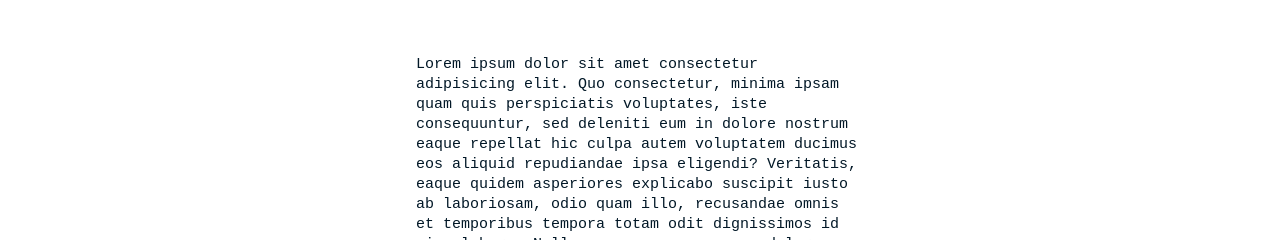
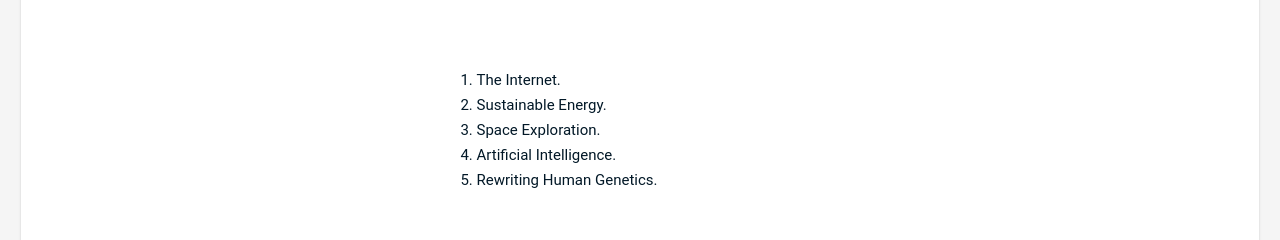
Before and after one commit to JAPlaisted/concepts, a React (Create React App) app: page /articles/variables in a window 1280 px wide. Shown: the part 516-756 px from the top of the page. Built offline with nearby package versions, Linux system fonts and the light colour scheme.

Commit message:
Elon Musks 5 Important Areas Content

```diff
--- a/src/articles/variables.js
+++ b/src/articles/variables.js
@@ -43,74 +43,13 @@
               Elon Musk’s 5 Important Areas
             </Typography>
             <Typography className="body__text" variant="h5" color="secondary">
-              <p>
-                Lorem ipsum dolor sit amet consectetur adipisicing elit. Quo
-                consectetur, minima ipsam quam quis perspiciatis voluptates,
-                iste consequuntur, sed deleniti eum in dolore nostrum eaque
-                repellat hic culpa autem voluptatem ducimus eos aliquid
-                repudiandae ipsa eligendi? Veritatis, eaque quidem asperiores
-                explicabo suscipit iusto ab laboriosam, odio quam illo,
-                recusandae omnis et temporibus tempora totam odit dignissimos id
-                eius labore. Nulla ea quo numquam quas dolorum repellendus,
-                suscipit dolores. <br />
-                <br />
-                Quod libero praesentium fuga delectus maiores error aliquid
-                expedita cum dolore, consequuntur beatae doloremque consectetur
-                repellendus perferendis, excepturi optio aspernatur. Quae dolore
-                magnam aperiam exercitationem, accusamus libero repellat nostrum
-                cum officia ea dolorem a repudiandae deleniti praesentium,
-                aspernatur, iure modi id recusandae nemo! Ipsa natus nihil fuga
-                corrupti, officia impedit laborum voluptatem esse ut sed
-                eligendi id blanditiis adipisci quae eius necessitatibus magnam
-                vel excepturi. Officia nesciunt, minus velit reprehenderit
-                deserunt ipsum, itaque obcaecati, temporibus commodi vitae harum
-                porro! Reprehenderit corporis sapiente totam sunt est qui
-                quaerat unde quibusdam recusandae aperiam in quos aliquid natus
-                consequatur hic, itaque earum veniam reiciendis perspiciatis
-                dolorem beatae quas eos? <br />
-                <br />
-                Sed facere id ad deserunt in placeat dolor aliquid nulla at
-                laborum tempora voluptas repudiandae velit architecto, vero qui
-                corrupti, maiores ipsa possimus nam neque accusantium! Suscipit
-                ex, delectus necessitatibus nihil quisquam hic aut fugiat
-                corporis quibusdam soluta debitis molestiae architecto qui optio
-                expedita magnam labore officia provident iste non alias quasi
-                incidunt commodi nam. Vero animi doloremque quam repudiandae
-                aliquid vitae eaque modi aliquam molestiae. Expedita illum a
-                molestias praesentium laboriosam sint omnis commodi ut. <br />
-                <br /> Ex magni quidem saepe amet voluptatem ea accusamus odio
-                molestias sint ab tenetur necessitatibus consectetur nostrum
-                eius eos sequi voluptas, consequuntur exercitationem explicabo
-                a! Deleniti fugiat fugit est magnam eveniet beatae, quaerat nam
-                laborum ducimus ipsa alias, aperiam enim nobis ut consequatur
-                eum inventore quasi, ab voluptatum neque repudiandae provident
-                facilis aut quidem. Tempore rerum esse cum non doloremque sequi
-                minima ipsam dolorum aliquid! Ab vel incidunt quibusdam quod
-                saepe facere natus perspiciatis unde odio veritatis, suscipit,
-                harum asperiores id eum obcaecati quo commodi quos cum ad
-                repellat nulla beatae minus iusto. Voluptatibus sapiente
-                corrupti perspiciatis asperiores excepturi labore unde? Eum,
-                nihil aspernatur optio in consequatur alias necessitatibus
-                inventore tempore mollitia. A nobis vel veritatis possimus alias
-                odit nesciunt, accusantium pariatur! Molestiae quos cupiditate
-                animi nulla vel aspernatur enim nostrum optio minus quis,
-                quaerat hic, deserunt nemo adipisci. Explicabo perspiciatis eius
-                numquam dolores vitae doloribus, amet nulla recusandae corrupti
-                velit vel totam nam debitis quod tempore architecto! Vel
-                laboriosam dolorem excepturi, explicabo totam impedit minima
-                quis sint id, corrupti animi reprehenderit rem? Iusto, modi
-                reiciendis enim consequatur magnam maiores fugit magni esse
-                illum ipsa quas tenetur beatae inventore? <br />
-                <br />
-                Asperiores, voluptatibus tempora illum nostrum unde animi hic,
-                rerum atque necessitatibus, incidunt suscipit amet minima ut ad
-                ipsum libero sit! Culpa debitis repellat quaerat, sequi
-                provident, eos alias in labore totam molestiae sed voluptates
-                pariatur minus laborum dolorem asperiores atque illo autem quod
-                modi natus, praesentium doloribus quibusdam nesciunt. Qui
-                eligendi, assumenda iure consequuntur earum inventore numquam
-                aliquam suscipit sapiente ad nobis.
-              </p>
+              <ol type="1">
+                <li>The Internet.</li>
+                <li>Sustainable Energy.</li>
+                <li>Space Exploration.</li>
+                <li>Artificial Intelligence.</li>
+                <li>Rewriting Human Genetics.</li>
+              </ol>
             </Typography>
           </CardContent>
         </CardActionArea>
```
